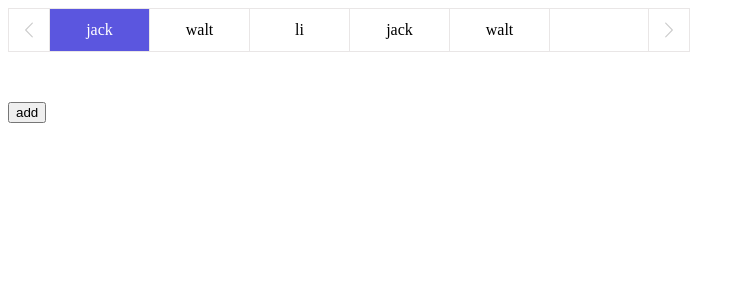
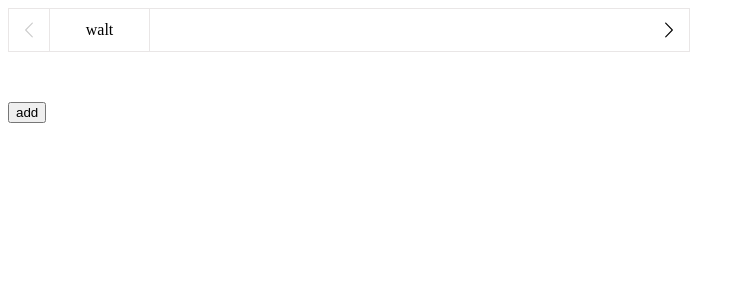
Before and after one commit to 1want/vue3-tabs, a Vue app: page / in a window 1280 px wide. Shown: the top 300 px of the page, without its empty margins (0-745 px from the left). Built offline with nearby package versions, Linux system fonts and the light colour scheme.

Commit message:
简化偏移量写法

```diff
--- a/package.json
+++ b/package.json
@@ -1,7 +1,7 @@
 {
   "name": "v3-tabs",
   "private": false,
-  "version": "0.0.4",
+  "version": "0.0.41",
   "type": "module",
   "author": "iwant",
   "license": "MIT",
--- a/src/App.vue
+++ b/src/App.vue
@@ -11,6 +11,14 @@ import Tabs from './components/tabs.vue'
 import { ref } from 'vue'
 
 const arr = ref([
+  {
+    name: 'jack',
+    url: 'a'
+  },
+  {
+    name: 'walt',
+    url: 'b'
+  },
   {
     name: 'jack',
     url: 'a'
--- a/src/components/tabs.vue
+++ b/src/components/tabs.vue
@@ -10,7 +10,12 @@
       </slot>
     </div>
     <div class="tabs-box">
-      <ul class="tabs" ref="tabsRef" @click="adaptive($event)">
+      <ul
+        class="tabs"
+        ref="tabsRef"
+        @click="adaptive($event)"
+        :style="{ transform: `translateX(-${Number(transformX) + 'px'})` }"
+      >
         <li
           :style="{ minWidth: props.width || 100 + 'px' }"
           class="tab"
@@ -83,6 +88,7 @@ const tabsRef = ref<HTMLElement>()
 const pageSize = ref(0)
 const currentIndex = ref(0)
 const current = ref(0)
+const transformX = ref(0)
 let box = 0
 let scrollWidth = 0
 // const router = getCurrentInstance()!.appContext.config.globalProperties.$router
@@ -113,25 +119,24 @@ const next = () => {
 }
 
 const transform = (index: number) => {
-  currentIndex.value = index
-  tabsRef.value!.style.transform = `translateX(-${
-    currentIndex.value * tabsRef.value!.offsetWidth
-  }px)`
+  transformX.value = index * tabsRef.value!.offsetWidth
 }
 
 const adaptive = (e: any) => {
+  // console.log(e.target.offsetLeft)
   if (pageSize.value <= 1) return
   if (tabsRef.value!.offsetWidth - e.screenX + 40 < 100) {
     currentIndex.value++
-    tabsRef.value!.style.transform = `translateX(-${
-      (currentIndex.value * tabsRef.value!.offsetWidth) / 2
-    }px)`
+    transformX.value = (currentIndex.value * tabsRef.value!.offsetWidth) / 2
   }
   if (e.screenX - 40 < 100 && currentIndex.value !== 0) {
-    currentIndex.value = currentIndex.value - 1 || 1
-    tabsRef.value!.style.transform = `translateX(-${
-      (currentIndex.value * tabsRef.value!.offsetWidth) / 2
-    }px)`
+    currentIndex.value--
+    transformX.value =
+      ((currentIndex.value || 1) * tabsRef.value!.offsetWidth) / 2
+    return
+  }
+  if (e.screenX - 40 < 100 && currentIndex.value === 0) {
+    transformX.value = 0
   }
 }
 
```
